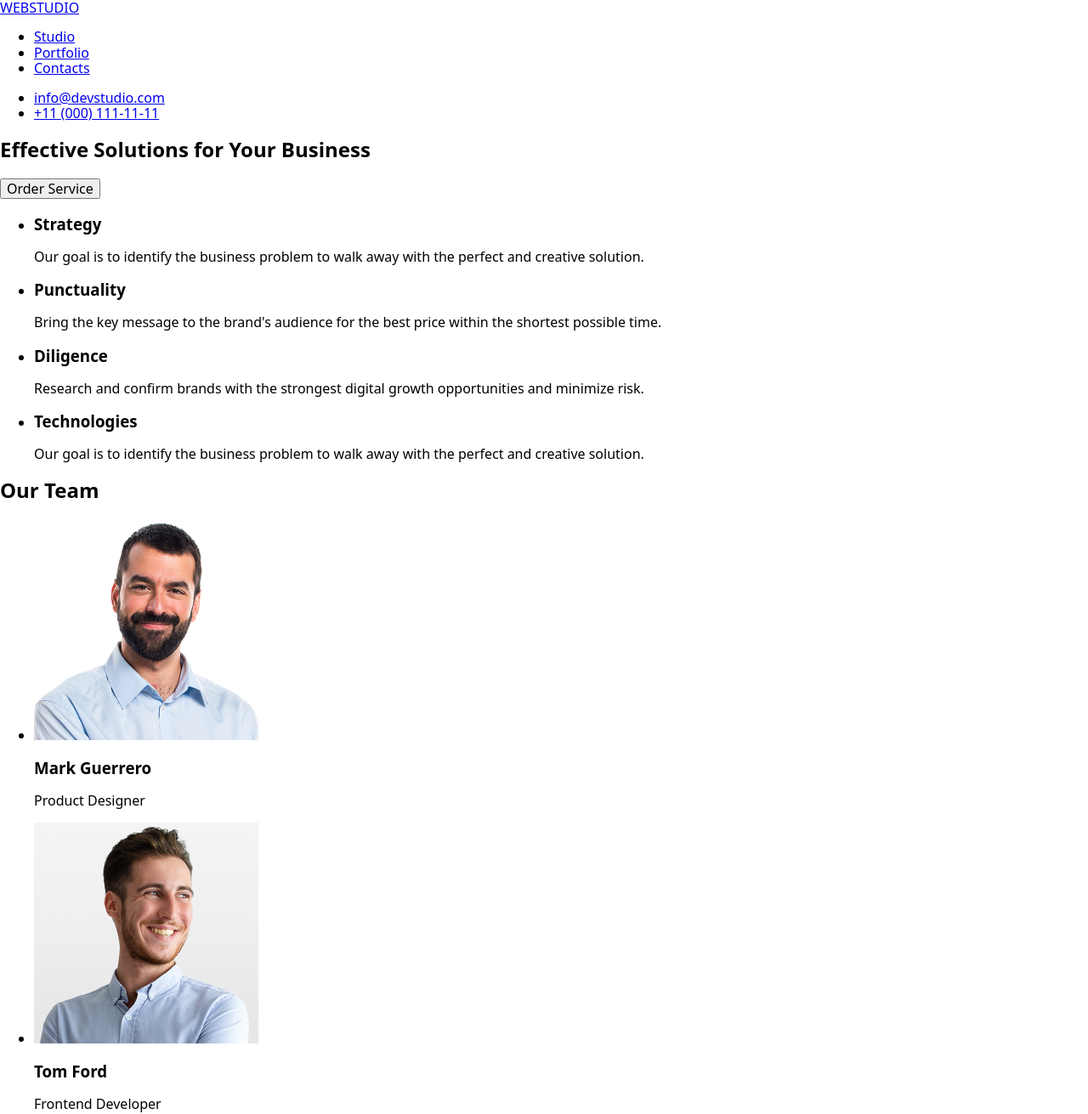
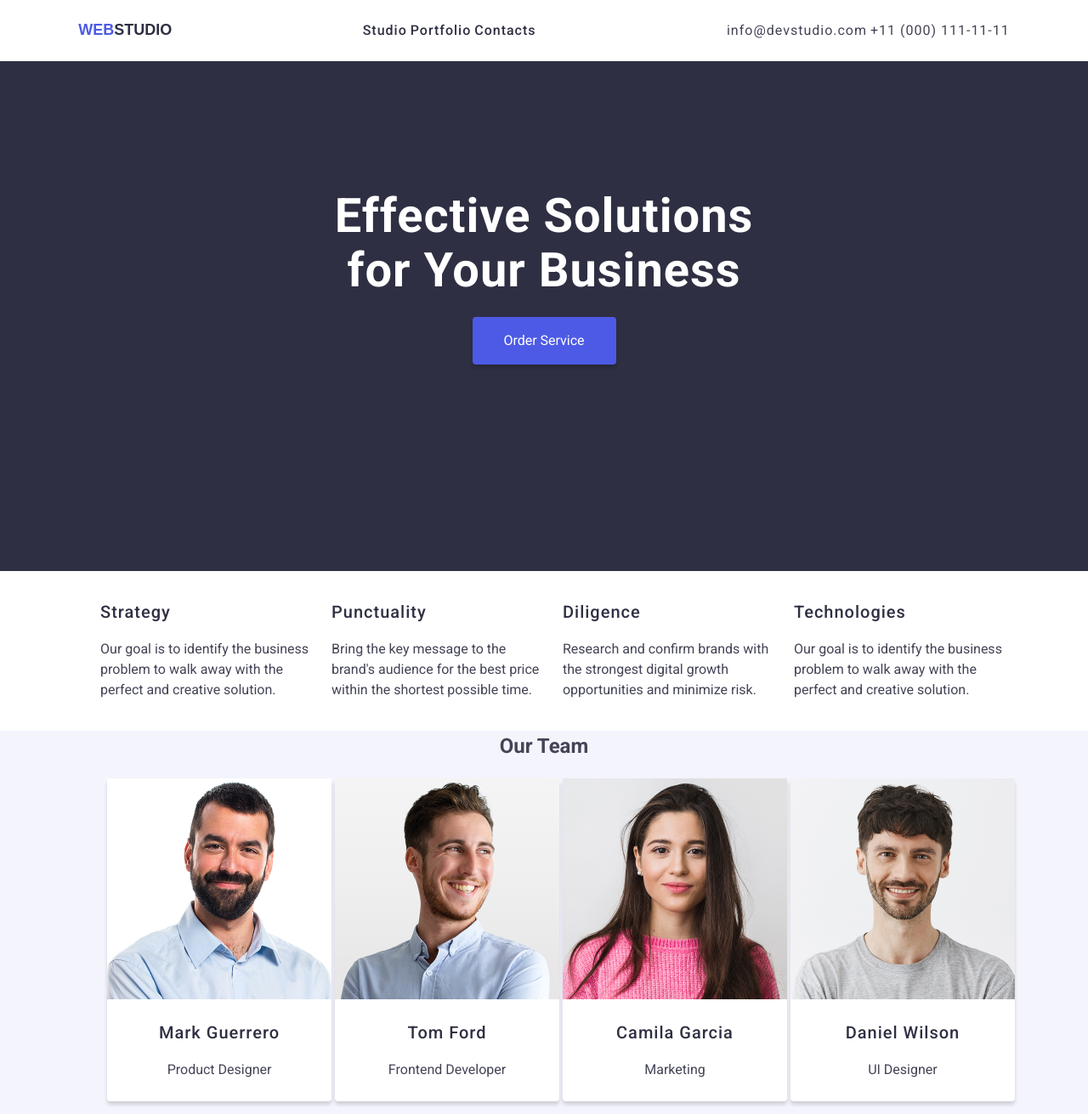
Before and after one commit to yakupguzel/goit-markup-hw-02, a plain HTML site: page index.html in a window 1280 px wide. Shown: the top 1311 px of the page at 85% size. Drawn offline with nearby package versions, Linux system fonts and the light colour scheme.

Commit message:
add new styles

```diff
--- a/css/styles.css
+++ b/css/styles.css
@@ -0,0 +1,159 @@
+body {
+  font-family: "Roboto", sans-serif;
+  color: #434455;
+  font-size: 16px;
+  line-height: 1.5;
+  margin: 0px;
+}
+header {
+  display: flex;
+  justify-content: space-around;
+  align-items: center;
+  width: 100%;
+  height: 72px;
+}
+
+main {
+  width: 100%;
+  height: 100%;
+}
+
+h1 {
+  font-weight: 700;
+  font-size: 56px;
+  line-height: 0.3;
+  letter-spacing: 1px;
+}
+
+h3 {
+  font-weight: 500;
+  font-size: 20px;
+  font-style: medium;
+  line-height: 1.2;
+  letter-spacing: 1px;
+  color: #2e2f42;
+}
+
+.button-style {
+  cursor: pointer;
+  width: 169px;
+  height: 56px;
+  padding: 16px 32px 16px 32px;
+  border: none;
+  border-radius: 4px;
+  color: #fff;
+  background-color: #4d5ae5;
+  box-shadow: 0px 4px 4px 0px rgba(0, 0, 0, 0.15);
+}
+
+.button-style:hover {
+  background-color: #404bbf;
+}
+
+.logo {
+  font-family: "Raleway", sans-serif;
+  font-weight: 700;
+  line-height: 1.1;
+  font-size: 18px;
+  text-transform: uppercase;
+  text-decoration: none;
+}
+
+.logo-web {
+  color: #4d5ae5;
+}
+
+.logo-studio {
+  color: #2e2f42;
+}
+
+ul li {
+  list-style: none;
+  display: inline-block;
+}
+
+.links {
+  font-weight: 500;
+  font-style: medium;
+  text-decoration: none;
+  letter-spacing: 1px;
+  color: #2e2f42;
+}
+
+.links:hover {
+  color: #404bbf;
+}
+
+.links:active {
+  color: #404bbf;
+}
+
+address li a {
+  font-style: normal;
+  font-weight: 400;
+  letter-spacing: 1px;
+  color: #434455;
+  text-decoration: none;
+}
+
+address li a:hover {
+  color: #404bbf;
+}
+
+.main-section-top {
+  color: #fff;
+  width: 100%;
+  height: 600px;
+  background-color: #2e2f42;
+  align-items: center;
+  text-align: center;
+  justify-content: center;
+  margin: 0;
+  padding: 10%;
+}
+
+.main-section-middle-up {
+  padding: 0;
+  justify-content: space-evenly;
+  text-align: center;
+}
+
+.main-section-middle-up ul li {
+  display: inline-block;
+  justify-content: space-between;
+  align-items: center;
+  text-align: left;
+  width: 20%;
+  margin-right: 20px;
+}
+
+.main-section-middle-up ul li p {
+  font-weight: 400;
+  font-size: 16px;
+  font-style: normal;
+  line-height: 1.5;
+  color: #434455;
+}
+
+.main-section-middle-down {
+  width: 100%;
+  height: 732px;
+  background-color: #f4f4fd;
+  text-align: center;
+  align-items: space-around;
+  justify-content: center;
+}
+
+.team-member {
+  width: 264px;
+  height: 380px;
+  background-color: #fff;
+  border: none;
+  border-radius: 4px;
+  box-shadow: 0px 4px 4px 0px rgba(0, 0, 0, 0.15);
+}
+
+.team-member img {
+  width: 264px;
+  height: 260px;
+}
--- a/index.html
+++ b/index.html
@@ -3,6 +3,7 @@
   <head>
     <meta charset="UTF-8" />
     <meta name="viewport" content="width=device-width, initial-scale=1.0" />
+    <!-- Normalize Css -->
     <link
       rel="stylesheet"
       href="https://cdnjs.cloudflare.com/ajax/libs/modern-normalize/3.0.1/modern-normalize.min.css"
@@ -10,25 +11,35 @@
       crossorigin="anonymous"
       referrerpolicy="no-referrer"
     />
+    <!-- Google Fonts -->
+    <link rel="preconnect" href="https://fonts.googleapis.com" />
+    <link rel="preconnect" href="https://fonts.gstatic.com" crossorigin />
+    <link
+      href="https://fonts.googleapis.com/css2?family=Roboto:ital,wght@0,100..900;1,100..900&family=Tangerine:wght@400;700&display=swap"
+      rel="stylesheet"
+    />
     <link rel="stylesheet" href="./css/styles.css" />
     <title>Markup Homework 01</title>
   </head>
   <body>
     <header>
-      <a href="#">WEBSTUDIO</a>
-      <!-- Navigation Left side begin -->
+      <!-- Logo Begin -->
+      <a href="#" class="logo"
+        ><span class="logo-web">web</span
+        ><span class="logo-studio">studio</span></a
+      >
+      <!-- Logo End -->
+      <!-- Navigation Begin -->
       <nav>
-        <div>
         <ul>
-            <li><a href="#">Studio</a></li>
-            <li><a href="#">Portfolio</a></li>
-            <li><a href="#">Contacts</a></li>
+          <li><a href="#" class="links">Studio</a></li>
+          <li><a href="#" class="links">Portfolio</a></li>
+          <li><a href="#" class="links">Contacts</a></li>
         </ul>
-        </div>
-        <!-- Navigation Left side end -->
+        <!-- Navigation  End -->
       </nav>
-      <!-- Navigation Right side begin -->
-      <div>
+      <!-- Address  Begin -->
+      <address>
         <ul>
           <li>
             <a href="mailto:info@devstudio.com">info@devstudio.com</a>
@@ -37,18 +48,19 @@
             <a href="tel:+11(000)1111111">+11 (000) 111-11-11</a>
           </li>
         </ul>
-      </div>
-      <!-- Navigation Right side end -->
+      </address>
+      <!-- Address End -->
     </header>
     <main>
-      <!-- Main Section Top begin -->
-      <section>
-        <h1>Effective Solutions for Your Business</h1>
-        <button type="button">Order Service</button>
+      <!-- Main Section Top Begin -->
+      <section class="main-section-top">
+        <h1>Effective Solutions</h1>
+        <h1>for Your Business</h1>
+        <button class="button-style" type="button">Order Service</button>
       </section>
-      <!-- Main Section Top end -->
-      <!-- Main Section Middle-Up begin -->
-      <section>
+      <!-- Main Section Top End -->
+      <!-- Main Section Middle-Up Begin -->
+      <section class="main-section-middle-up">
         <ul>
           <li>
             <h3>Strategy</h3>
@@ -80,12 +92,13 @@
           </li>
         </ul>
       </section>
-      <!-- Main Section Middle-Up end -->
+      <!-- Main Section Middle-Up End -->
       <!-- Main Section Middle-Down begin -->
-      <section>
+      <section class="main-section-middle-down">
         <h2>Our Team</h2>
         <ul>
           <li>
+            <div class="team-member">
               <img
                 src="./images/img-3.jpg"
                 alt="Mark Guerrero"
@@ -94,8 +107,10 @@
               />
               <h3>Mark Guerrero</h3>
               <p>Product Designer</p>
+            </div>
           </li>
           <li>
+            <div class="team-member">
               <img
                 src="./images/img-2.jpg"
                 alt="Tom Ford"
@@ -104,8 +119,10 @@
               />
               <h3>Tom Ford</h3>
               <p>Frontend Developer</p>
+            </div>
           </li>
           <li>
+            <div class="team-member">
               <img
                 src="./images/img-1.jpg"
                 alt="Camila Garcia"
@@ -114,8 +131,10 @@
               />
               <h3>Camila Garcia</h3>
               <p>Marketing</p>
+            </div>
           </li>
           <li>
+            <div class="team-member">
               <img
                 src="./images/img.jpg"
                 alt="Daniel Wilson"
@@ -124,6 +143,7 @@
               />
               <h3>Daniel Wilson</h3>
               <p>UI Designer</p>
+            </div>
           </li>
         </ul>
       </section>
@@ -133,7 +153,38 @@
         <h2>Our Portfolio</h2>
         <ul>
           <li>
-            <img src="" alt="" />
+            <div class="project-card">
+              <img src="./images/img-4.jpg" alt="Banking App" />
+              <h3>Banking App</h3>
+              <p>App</p>
+            </div>
+            <div class="project-card">
+              <img src="./images/img-5.jpg" alt="Banking App" />
+              <h3>Cashless Payment</h3>
+              <p>Marketing</p>
+            </div>
+            <div class="project-card">
+              <img src="./images/img-6.jpg" alt="Banking App" />
+              <h3>Meditation App</h3>
+              <p>App</p>
+            </div>
+          </li>
+          <li>
+            <div class="project-card">
+              <img src="./images/img-7.jpg" alt="Banking App" />
+              <h3>Banking App</h3>
+              <p>App</p>
+            </div>
+            <div class="project-card">
+              <img src="./images/img-8.jpg" alt="Banking App" />
+              <h3>Cashless Payment</h3>
+              <p>Marketing</p>
+            </div>
+            <div class="project-card">
+              <img src="./images/img-9.jpg" alt="Banking App" />
+              <h3>Meditation App</h3>
+              <p>App</p>
+            </div>
           </li>
         </ul>
       </section>
```
Also changed, not shown: images/img-10.jpg (deleted), images/img-4.jpg (added), images/img-6.jpg, images/img-7.jpg, images/img-8.jpg, images/img-9.jpg. Lines whose indentation alone changed are shown as unchanged.
